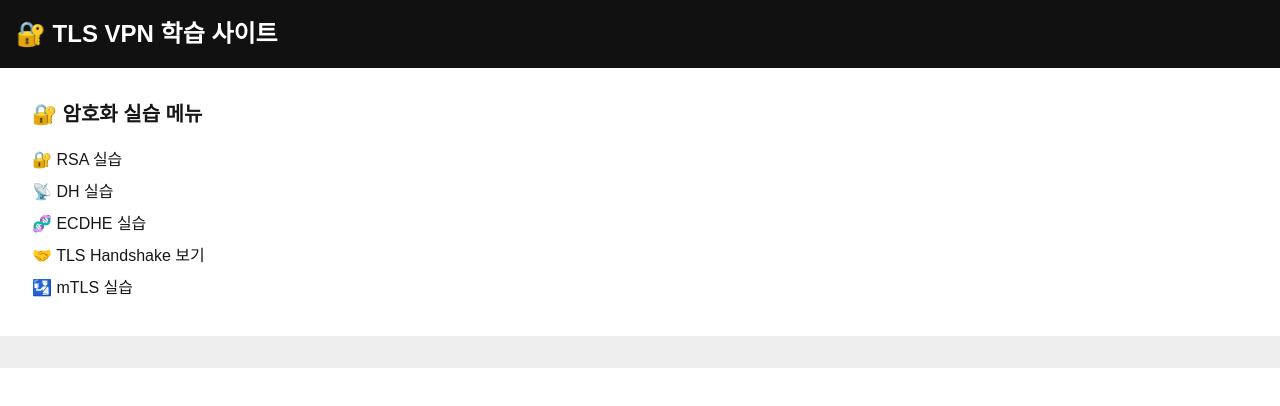
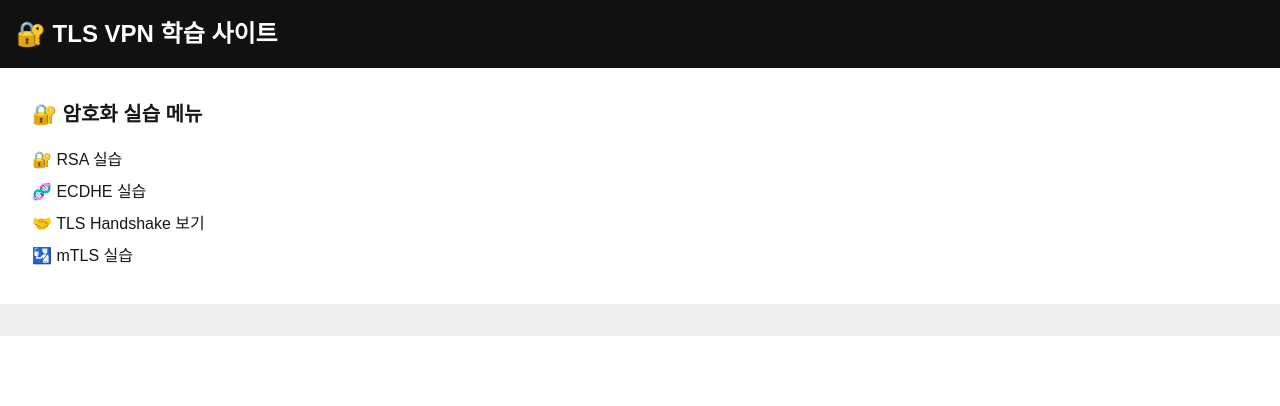
Before and after one commit to Rickyphantom/tls-vpn-demo, a Next.js app: page /lab/encryption in a window 1280 px wide. Shown: the top 406 px of the page. Built offline with nearby package versions, Linux system fonts and the light colour scheme.

Commit message:
Update page.tsx

```diff
--- a/src/app/lab/encryption/page.tsx
+++ b/src/app/lab/encryption/page.tsx
@@ -7,9 +7,6 @@ export default function EncryptionMenuPage() {
       <ul style={{ lineHeight: '2' }}>
         <li>
           🔐 <Link href="/lab/encryption/tls-rsa">RSA 실습</Link>
-        </li>
-        <li>
-          📡 <Link href="/lab/encryption/tls-dh">DH 실습</Link>
         </li>
         <li>
           🧬 <Link href="/lab/encryption/tls-ecdhe">ECDHE 실습</Link>
```
